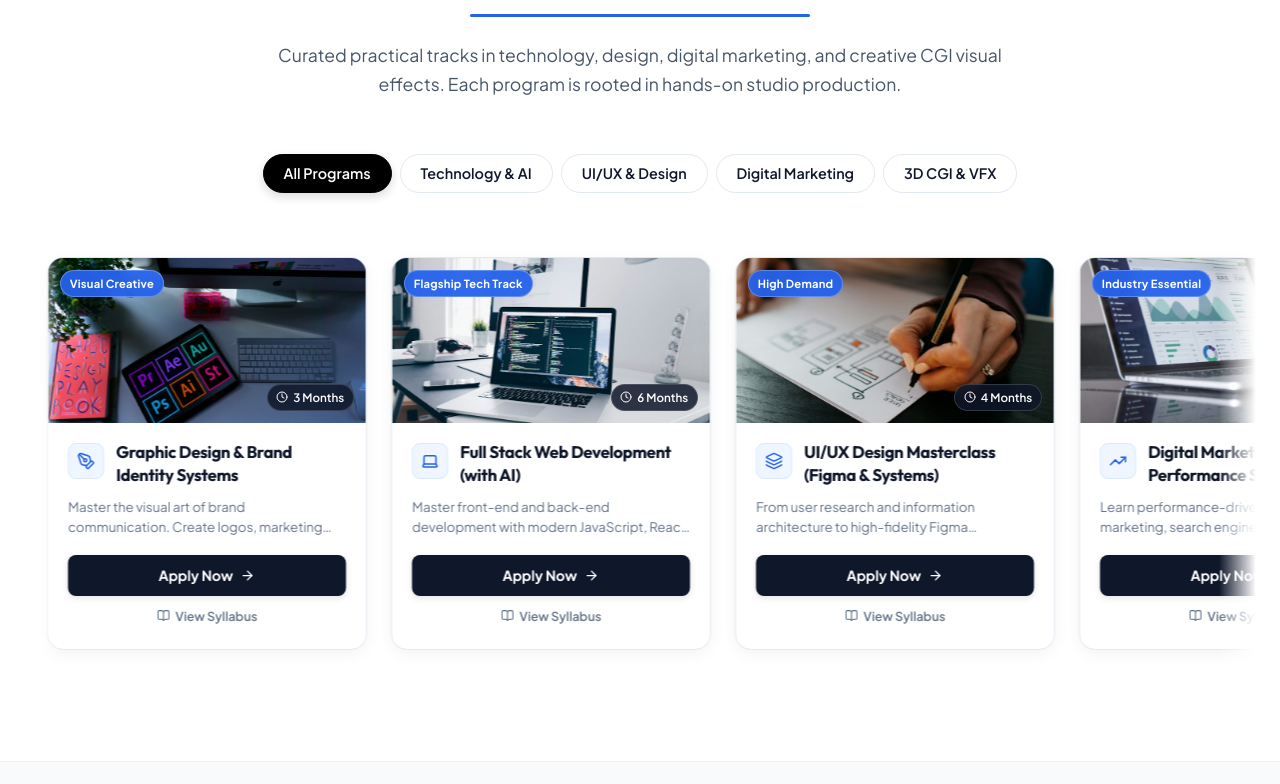
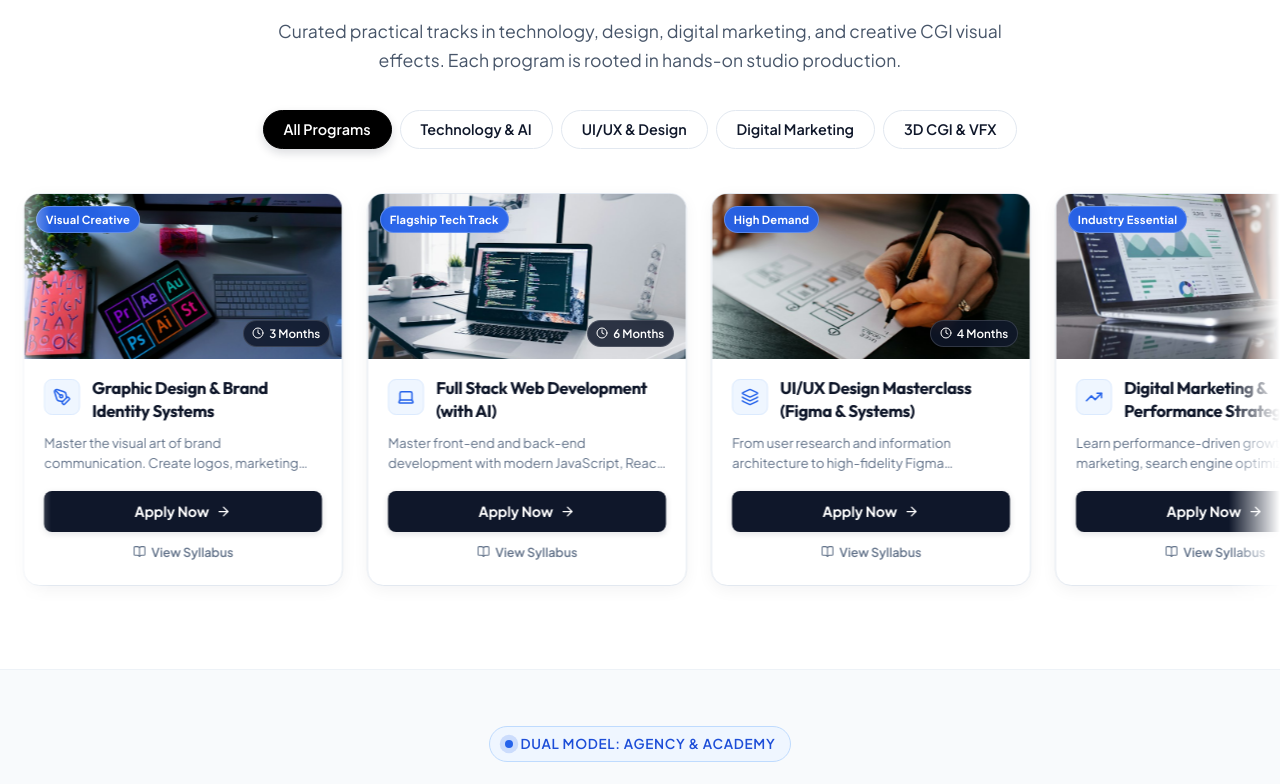
Before and after one commit to Ajay8x/visiomatixacademy, a React (Vite) app: page / in a window 1280 px wide. Shown: the part 1176-1960 px from the top of the page. Built offline with nearby package versions, Linux system fonts and the light colour scheme.

Commit message:
feat: add application stylesheet and core course catalog and testimonials components

```diff
--- a/src/App.css
+++ b/src/App.css
@@ -391,7 +391,7 @@
   flex-direction: column;
   align-items: center;
   text-align: center;
-  max-width: 980px;
+  max-width: 1180px;
   margin: 0 auto;
   position: relative;
   z-index: 2;
@@ -984,7 +984,7 @@
   justify-content: center;
   gap: 0.5rem;
   flex-wrap: wrap;
-  margin-bottom: 3rem;
+  margin-bottom: 2rem;
 }
 
 .filter-btn {
@@ -1027,10 +1027,10 @@
 .courses-slider-wrapper {
   width: 100%;
   overflow: hidden;
-  padding: 1rem 0 2rem;
+  padding: 0.75rem 0 1.75rem;
   position: relative;
-  mask-image: linear-gradient(to right, transparent 0%, black 3%, black 97%, transparent 100%);
-  -webkit-mask-image: linear-gradient(to right, transparent 0%, black 3%, black 97%, transparent 100%);
+  mask-image: linear-gradient(to right, transparent 0%, black 4%, black 96%, transparent 100%);
+  -webkit-mask-image: linear-gradient(to right, transparent 0%, black 4%, black 96%, transparent 100%);
 }
 
 .courses-slider-track {
--- a/src/components/CourseCatalog.jsx
+++ b/src/components/CourseCatalog.jsx
@@ -71,9 +71,10 @@ export default function CourseCatalog({ onSelectCourse, onNavigate }) {
             </button>
           ))}
         </div>
+      </div>
 
-        {/* Courses Slider Container - Continuous Right-Sliding Animation */}
-        <div className="courses-slider-wrapper">
+      {/* Courses Slider Container - Full Width Continuous Right-Sliding Animation */}
+      <div className="courses-slider-wrapper">
           <div className="courses-slider-track">
             {(activeCategory === 'all' ? [...COURSES, ...COURSES] : [...filteredCourses, ...filteredCourses, ...filteredCourses]).map((course, idx) => (
               <div key={`${course.id}-${idx}`} className="course-card-compact">
@@ -129,9 +130,8 @@ export default function CourseCatalog({ onSelectCourse, onNavigate }) {
             ))}
           </div>
         </div>
-      </div>
 
-      {/* Program Details Modal */}
+        {/* Program Details Modal */}
       <CourseModal
         course={selectedCourseForModal}
         isOpen={Boolean(selectedCourseForModal)}
--- a/src/components/TestimonialsSection.jsx
+++ b/src/components/TestimonialsSection.jsx
@@ -6,7 +6,7 @@ const REVIEWS = [
     id: 1,
     name: 'Harsh Singh',
     initials: 'HS',
-    avatarBg: '#ea580c',
+    avatarBg: '#2563eb',
     rating: 5,
     timeAgo: 'Yesterday',
     text: 'Great practical learning with live projects. The mentors from Visiomatix agency helped me master full-stack React and crack my first developer role.',
@@ -19,7 +19,7 @@ const REVIEWS = [
     id: 2,
     name: 'Kajal Singh',
     initials: 'KS',
-    avatarBg: '#059669',
+    avatarBg: '#0f172a',
     rating: 5,
     timeAgo: '2 days ago',
     text: 'Affordable fees and industry-grade curriculum. Learning Figma design systems and UX prototyping directly on real client briefs was an incredible experience.',
@@ -32,7 +32,7 @@ const REVIEWS = [
     id: 3,
     name: 'Om Prajapati',
     initials: 'OP',
-    avatarBg: '#2563eb',
+    avatarBg: '#1d4ed8',
     rating: 5,
     timeAgo: '5 hours ago',
     text: 'Best CGI and 3D modeling track in the region. The Blender and commercial VFX lighting workflows are taught at real agency production standards.',
@@ -45,7 +45,7 @@ const REVIEWS = [
     id: 4,
     name: 'Priya Sharma',
     initials: 'PS',
-    avatarBg: '#7c3aed',
+    avatarBg: '#000000',
     rating: 5,
     timeAgo: '3 days ago',
     text: 'The performance marketing and GA4 analytics training gave me real campaign management experience. I landed a paid agency internship within 3 months!',
@@ -58,7 +58,7 @@ const REVIEWS = [
     id: 5,
     name: 'Rohit Verma',
     initials: 'RV',
-    avatarBg: '#d97706',
+    avatarBg: '#3b82f6',
     rating: 5,
     timeAgo: '1 week ago',
     text: 'Full stack development with modern React and Node.js was taught step by step. No boring theory, only real production commits and weekly code reviews.',
@@ -71,7 +71,7 @@ const REVIEWS = [
     id: 6,
     name: 'Ananya Deshmukh',
     initials: 'AD',
-    avatarBg: '#db2777',
+    avatarBg: '#1e40af',
     rating: 5,
     timeAgo: '4 days ago',
     text: 'Brand identity systems and vector typography in Illustrator transformed my creative portfolio. I now handle freelance design briefs with full confidence.',
@@ -127,7 +127,7 @@ export default function TestimonialsSection() {
               <div className="testimonial-rating-row">
                 <div className="testimonial-stars" aria-label={`${review.rating} out of 5 stars`}>
                   {[...Array(review.rating)].map((_, sIdx) => (
-                    <Star key={sIdx} size={15} className="star-filled" fill="#f59e0b" color="#f59e0b" />
+                    <Star key={sIdx} size={15} className="star-filled" fill="#2563eb" color="#2563eb" />
                   ))}
                 </div>
                 <span className="testimonial-time">{review.timeAgo}</span>
--- a/src/index.css
+++ b/src/index.css
@@ -58,7 +58,7 @@
   --transition-smooth: 350ms cubic-bezier(0.16, 1, 0.3, 1);
 
   /* Layout */
-  --max-width: 1380px;
+  --max-width: 100%;
   --header-height: 76px;
   --topbar-height: 40px;
 }
@@ -176,17 +176,17 @@ textarea:focus-visible {
   outline-offset: 2px;
 }
 
-/* Common Layout Container */
+/* Common Layout Container - Full Edge-to-Edge Width */
 .container {
   width: 100%;
-  max-width: var(--max-width);
-  margin-left: auto;
-  margin-right: auto;
-  padding-left: 1.5rem;
-  padding-right: 1.5rem;
+  max-width: 100%;
+  margin-left: 0;
+  margin-right: 0;
+  padding-left: 2rem;
+  padding-right: 2rem;
 }
 
-@media (max-width: 640px) {
+@media (max-width: 768px) {
   .container {
     padding-left: 1rem;
     padding-right: 1rem;
@@ -197,7 +197,7 @@ textarea:focus-visible {
 .section-header {
   text-align: center;
   max-width: 760px;
-  margin: 0 auto 3.5rem auto;
+  margin: 0 auto 2.25rem auto;
 }
 
 .section-badge {
@@ -343,8 +343,8 @@ textarea:focus-visible {
 
 /* Section Spacing */
 .section-py {
-  padding-top: 5rem;
-  padding-bottom: 5rem;
+  padding-top: 3.5rem;
+  padding-bottom: 3.5rem;
 }
 
 .section-bg-subtle {
@@ -355,7 +355,7 @@ textarea:focus-visible {
 
 @media (max-width: 768px) {
   .section-py {
-    padding-top: 3.5rem;
-    padding-bottom: 3.5rem;
+    padding-top: 2.75rem;
+    padding-bottom: 2.75rem;
   }
 }
```
